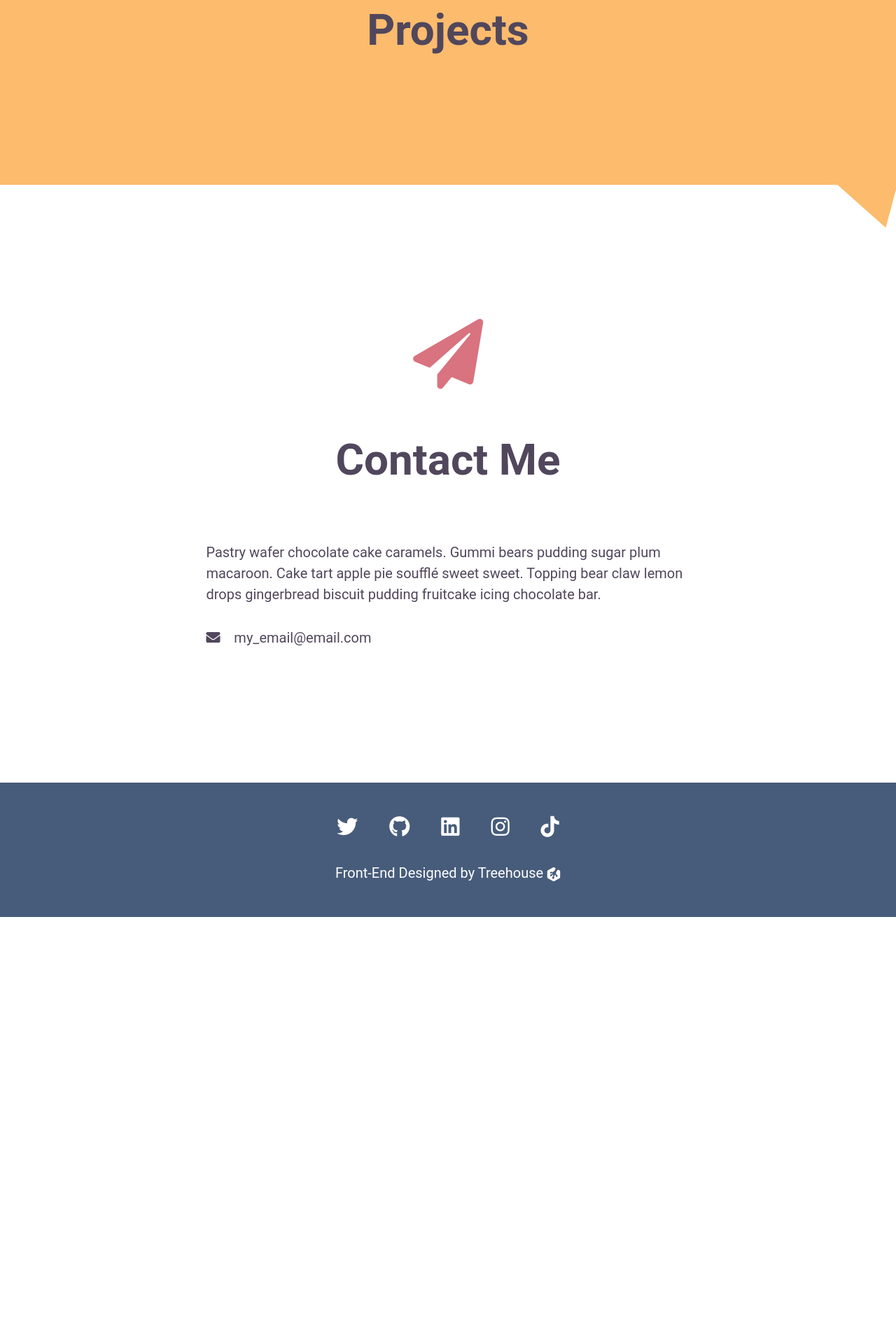
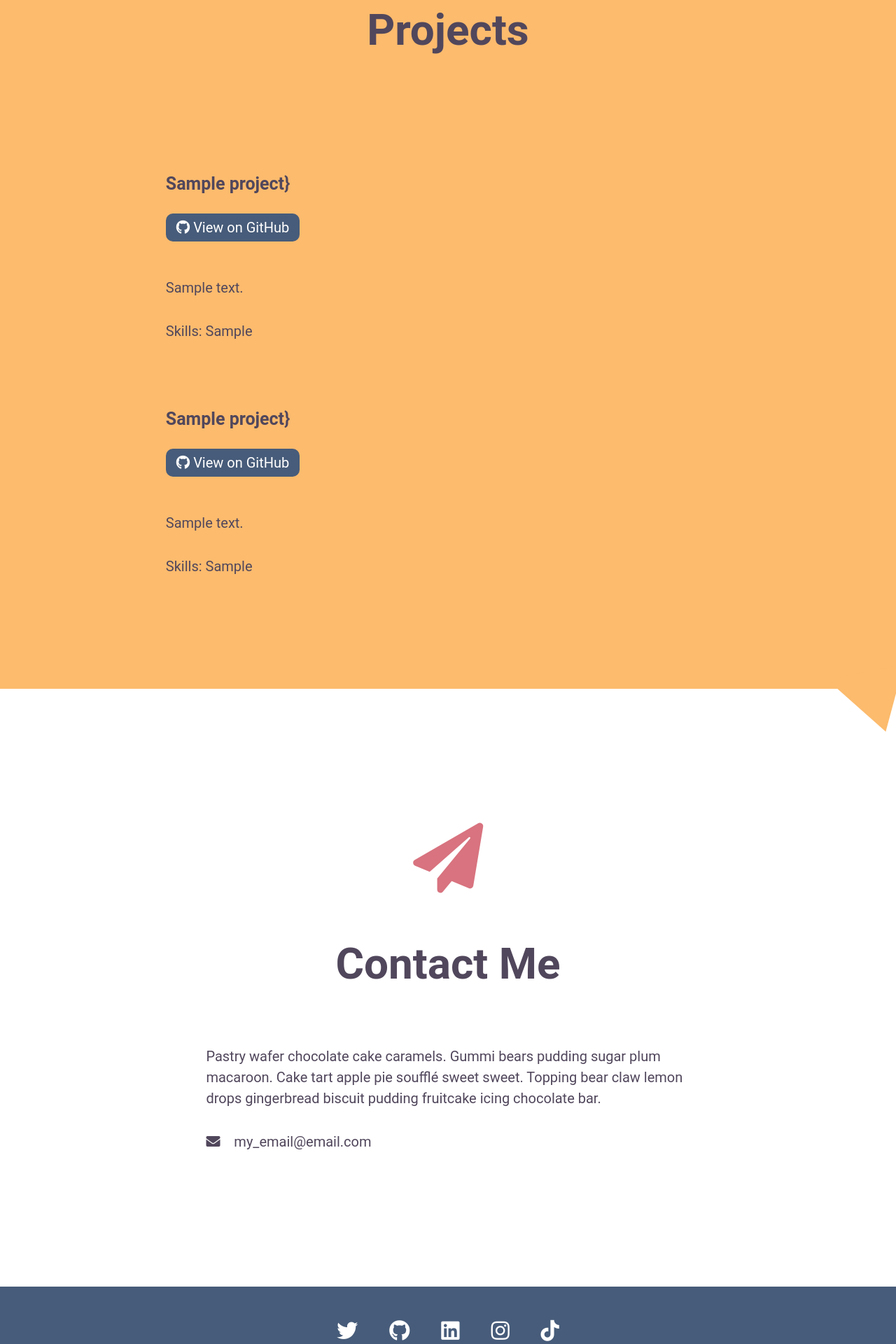
Before and after one commit to 3Grey6Jedi9/Python-Techdegree-Project-05, a Flask app: page / in a window 1280 px wide. Shown: the part 2233-4153 px from the top of the page at 70% size. Before the commit the page ends 3543 px from the top, so only its background shows below. Run offline with Flask 2, Linux system fonts and the light colour scheme; tables that the repository leaves empty hold one stand-in row (values such as "Sample post"); parts of the project's set-up code (start-up, migrations or seed data) failed here and were passed over.

Commit message:
Update index.html

```diff
--- a/Templates/index.html
+++ b/Templates/index.html
@@ -33,21 +33,39 @@
             <h2>Projects</h2><br>
             <div id="project-list">
 
-                {% for project in projects %}
+                {% for old_project in old_projects %}
                     <div id="project1" class="a-project">
-                        <h3>{{ project.title }}}</h3>
-                        <a href="{{ project.github }}" class="github-btn">
+                        <h3>{{ old_project.title }}}</h3>
+                        <a href="{{ old_project.github_link }}" class="github-btn">
                             <i class="fab fa-github"></i>
                             View on GitHub
                         </a><br>
                         <br><p>
-                            {{ project.description }}
+                            {{ old_project.description }}
                         </p>
                         <p>
-                            Skills: {{ project.skills }}
+                            Skills: {{ old_project.skills_practiced }}
                         </p>
                     </div>
                 {% endfor %}
+
+                {% for new_project in new_projects %}
+                    <div id="project1" class="a-project">
+                        <h3>{{ new_project.title }}}</h3>
+                        <a href="{{ new_project.github }}" class="github-btn">
+                            <i class="fab fa-github"></i>
+                            View on GitHub
+                        </a><br>
+                        <br><p>
+                            {{ new_project.description }}
+                        </p>
+                        <p>
+                            Skills: {{ new_project.skills }}
+                        </p>
+                    </div>
+                {% endfor %}
+
+
 
             </div>
             <div id="triangle4"></div>
```
